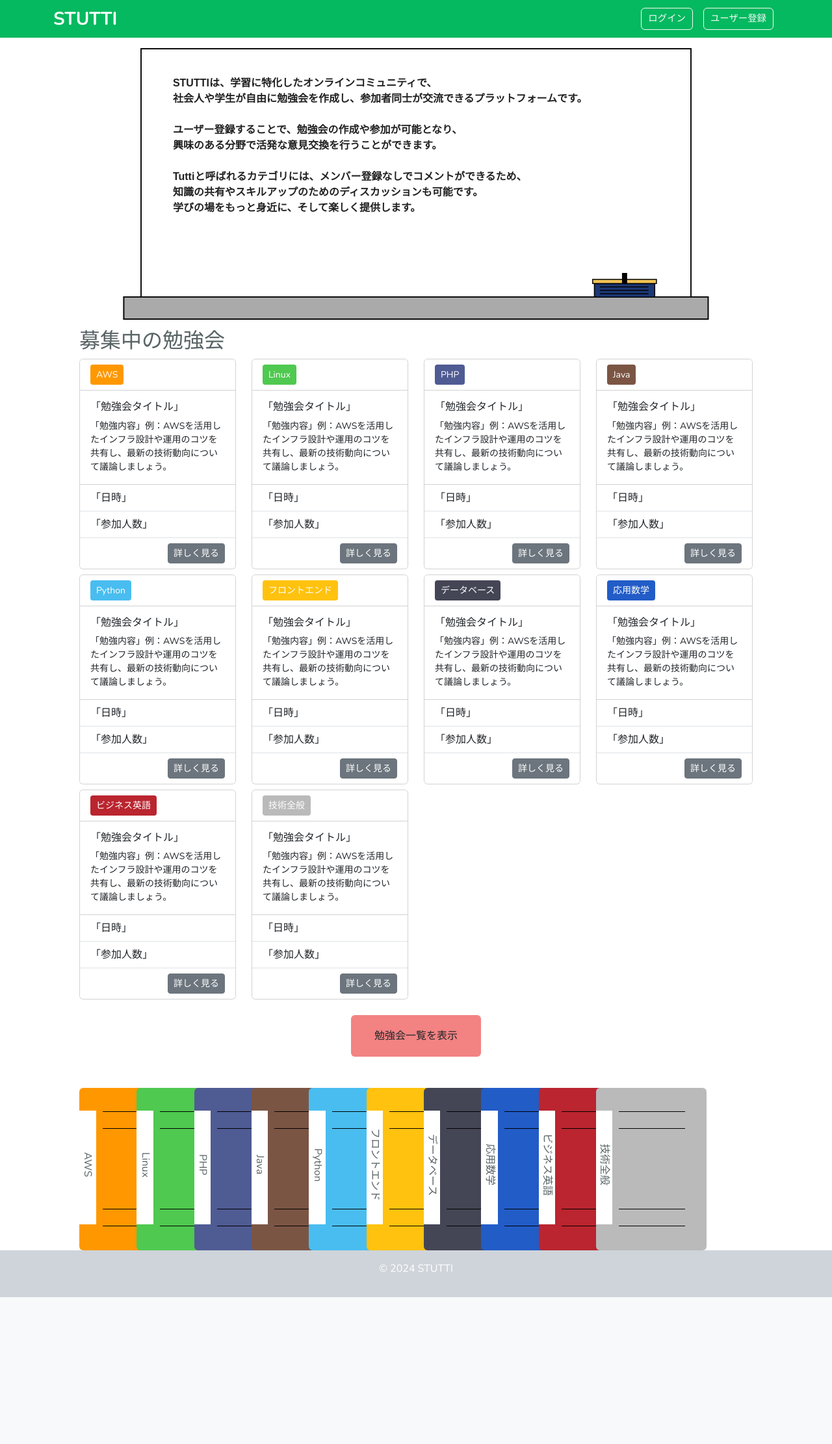
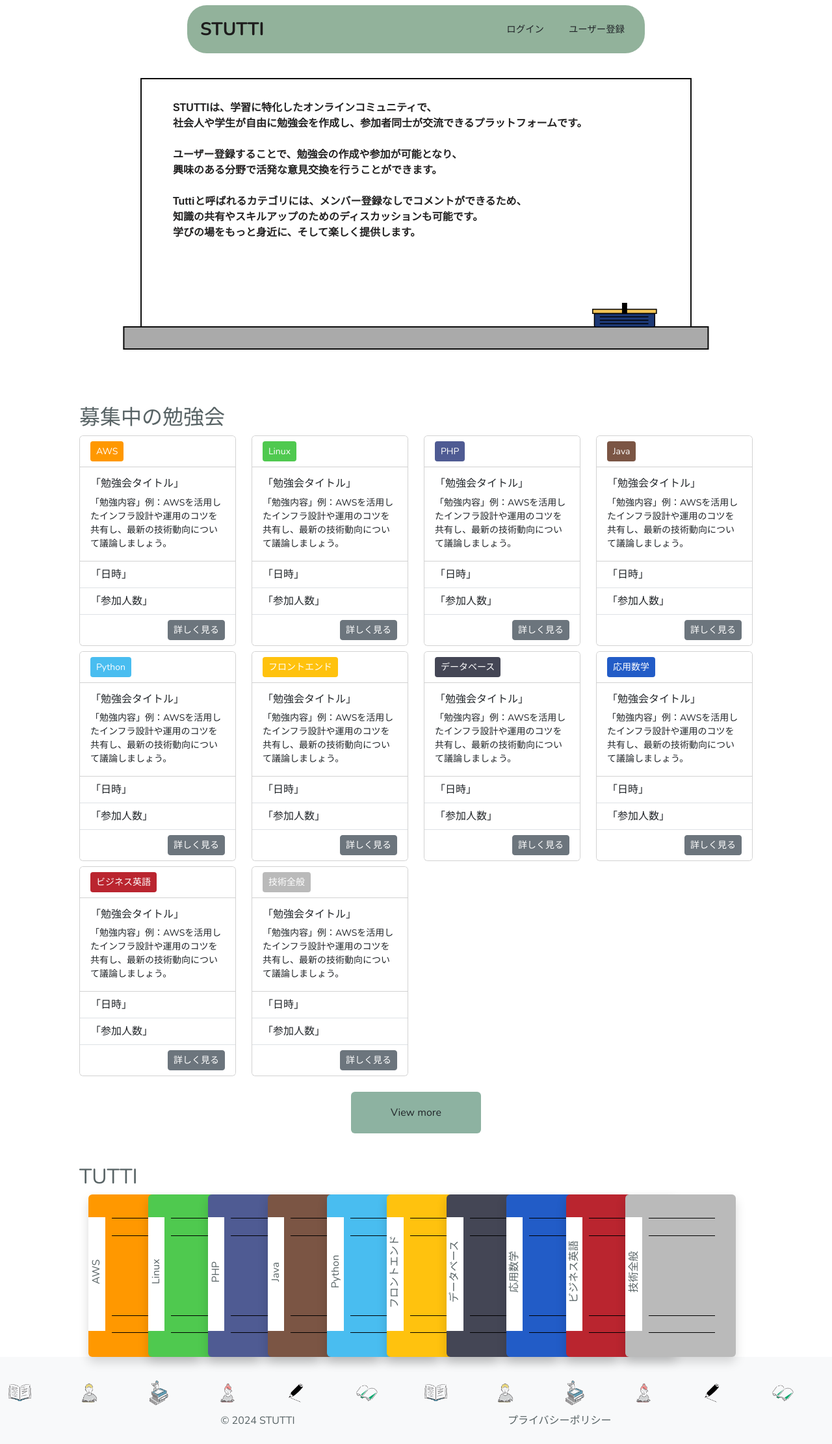
Before and after one commit to kousaka6A06/stutti, a PHP site: page /stutti/index.php in a window 1280 px wide. Shown: the whole page at 65% size. Before the commit the page ends 1996 px from the top, so only its background shows below. Run offline with PHP 8.4, Linux system fonts and the light colour scheme; some libraries are stand-ins or nearby versions; some web fonts are replaced.

Commit message:
topページ

```diff
--- a/css/style.css
+++ b/css/style.css
@@ -1,9 +1,11 @@
 /*//////// グローバルなスタイル ////////*/
 body {
     font-family: 'Nunito', sans-serif;
-    background-color: #fff;
     color: #586365;
-    padding-top: 58px;
+    padding-top: 60px;
+    margin: 0;
+    padding: 0;
+
 }
 
 h3 {
@@ -13,7 +15,30 @@ h3 {
 p {
     font-size: 16px;
 }
+
 /* ボタン */
+/* //////ヘッダーボタン///// */
+.h-btm {
+    position: relative;
+}
+
+.h-btm::after {
+    position: absolute;
+    left: 0;
+    content: '';
+    width: 100%;
+    height: 2px;
+    background: #6b8375;
+    bottom: -10px;
+    transform: scale(0, 1);
+    transition: transform 0.5s;
+    transform-origin: center top;
+}
+
+.h-btm:hover::after {
+    transform: scale(1, 1)
+}
+/* //////view moreボタン///// */
 .view-more-btn {
     display: inline-block;
     width: 200px;
@@ -21,7 +46,7 @@ p {
     text-decoration: none;
     line-height: 50px;
     outline: none;
-    background-color: #f38282;
+    background-color: #8db2a1;
     position: relative;
     z-index: 1;
     overflow: hidden;
@@ -37,7 +62,7 @@ p {
     content: '';
     width: 135%;
     height: 100%;
-    background-color: #aca398;
+    background-color: #c4d9ca;
     position: absolute;
     top: 0;
     left: 0;
@@ -49,31 +74,38 @@ p {
 
 /*//////// ヘッダー ////////*/
 .header {
+    margin: 0;
     padding: 0;
     position: fixed;
-    top: 0;
-    left: 0;
-    width: 100%;
+    top: 1%;
+    left: 50%; /* 横方向で50%に配置 */
+    width: 55%;
     z-index: 1000;
-    background-color: #04b95f; /* ヘッダーの背景色 */
+    background-color: #92b29b;
+    transform: translateX(-50%); /* 自身の幅の50%分、左に移動させて中央に配置 */
+}
+
+.rounded-header {
+    border-radius: 30px;  /* 丸みの半径を指定 */
+    overflow: hidden;     /* 丸い角をきれいに保つために必要 */
 }
 
 .header .navbar-brand {
-    color: #ffffff;
+    color: #1d1c1c;
     font-size: 1.75rem;
     font-weight: bold;
-    padding: 0;
+    padding: 0.5rem;
 }
 
 .header .btn {
     font-size: 0.9rem; /* ボタンのフォントサイズ調整 */
-    padding: 5px 10px; /* ボタンのパディング調整 */
+    padding: 0px 10px; /* ボタンのパディング調整 */
 }
 
 /*//////// メイン ////////*/
 /* ホワイトボード */
 .board_3YD0c {
-    margin: 1em auto;
+    margin: 7.5em auto;
     position: relative;
     width: 95%
 }
@@ -146,14 +178,20 @@ p {
 
 
 /*/////// Tuttiカードのスタイル ///////*/
+.tutti-row {
+    max-width: 90%;
+}
+
 .tutti-card {
-    transition: transform 0.5s ease; /* アニメーションの設定 */
     width: 170px;
     border: none;
+    transition: transform 0.5s ease;
+    /* transform: rotate(70deg); */
 }
 
 .tutti-card:hover {
-    transform: translateY(-40%); /* 1.05倍に拡大 */
+    /* transform: rotate(70deg) translateX(-50%) translateY(-20%); */
+    transform: translateY(-20%);
 }
 
 .husen {
@@ -202,13 +240,14 @@ p {
 
 
 .vertical-text {
-    -ms-writing-mode: tb-rl;
-    writing-mode: vertical-rl;
+    -ms-writing-mode: tb-rl; /* IE用 */
+    writing-mode: vertical-rl; /* 左から右の縦書き */
     text-orientation: sideways;
+    transform: rotate(180deg); /* 上下反転 */
 }
 
 .tilt-card {
-    transform: rotate(5deg); /* 初期の傾き */
+    transform: rotate(7deg); /* 初期の傾き */
     transform-origin: bottom right; /* 右下を軸にする */
     transition: transform 0.3s; /* アニメーションのトランジション */
 }
@@ -220,6 +259,7 @@ p {
 
 .tutti-card2 {
     transition: transform 0.5s ease;
+    transform-origin:bottom;
 }
 
 .tutti-card2:hover {
@@ -295,23 +335,8 @@ p {
 }
 
 /*//////// フッターのスタイル ////////*/
-.footer {
-    background-color: #586365;
-    color: #fff;
-}
 
-.footer a {
-    color: #ffc042;
-    text-decoration: none;
-}
 
-.footer a:hover {
-    color: #fff;
-}
-
-.social-icons i {
-    font-size: 1.5rem;
-}
 
 /*//////// メディアクエリ ////////*/
 /* さらに小さな画面（モバイルやスマートフォン）に対応 */
--- a/view/template.php
+++ b/view/template.php
@@ -1,3 +1,15 @@
+<?php
+$images = [
+    "footer1.png",
+    "footer3.png",
+    "footer2.png",
+    "footer4.png",
+    "footer5.png",
+    "footer7.png"
+];
+?>
+
+
 <!DOCTYPE html>
 <html lang="ja">
 
@@ -18,35 +30,30 @@
 
 <body class="d-flex flex-column min-vh-100">
     <!-- ヘッダー -->
-    <header class="header">
-        <nav class="navbar navbar-expand-lg navbar-light">
+    <header class="header rounded-header">
+        <nav class="navbar navbar-expand-sm">
             <div class="container">
-                <a class="navbar-brand header-logo" href="index.php">
+                <a class="navbar-brand" href="index.php">
                     STUTTI
                 </a>
-                <button class="navbar-toggler collapsed" type="button" data-toggle="collapse"
-                    data-target="#navbarSupportedContent" aria-controls="navbarSupportedContent" aria-expanded="false"
-                    aria-label="Toggle navigation">
-                    <span class="navbar-toggler-icon"></span>
-                </button>
                 <div class="collapse navbar-collapse" id="navbarNav">
-                    <ul class="navbar-nav ms-auto"> <!-- ml-auto → ms-auto -->
+                    <ul class="navbar-nav ms-auto">
                         <?php if (isset($_SESSION['userId'])): ?>
                             <li class="nav-item">
-                                <a class="btn btn-outline-light mx-2" href="groupEdit.php">勉強会を作る</a>
+                                <a class="btn mx-2 h-btm" href="groupEdit.php">勉強会を作る</a>
                             </li>
                             <li class="nav-item">
-                                <a class="btn btn-outline-light mx-2" href="mypage.php">マイページ</a>
+                                <a class="btn mx-2 h-btm" href="mypage.php">マイページ</a>
                             </li>
                             <li class="nav-item">
-                                <a class="btn btn-outline-light mx-2" href="logout.php">ログアウト</a>
+                                <a class="btn mx-2 h-btm" href="logout.php">ログアウト</a>
                             </li>
                         <?php else: ?>
                             <li class="nav-item">
-                                <a class="btn btn-outline-light mx-2" href="login.php">ログイン</a>
+                                <a class="btn mx-2 h-btm" href="login.php">ログイン</a>
                             </li>
                             <li class="nav-item">
-                                <a class="btn btn-outline-light mx-2" href="userRegister.php">ユーザー登録</a>
+                                <a class="btn mx-2 h-btm" href="userRegister.php">ユーザー登録</a>
                             </li>
                         <?php endif ?>
                     </ul>
@@ -67,8 +74,27 @@
     </main>
 
     <!-- フッター -->
-    <footer class="bg-dark-subtle text-white text-center py-3 mt-auto">
-        <p>&copy; 2024 STUTTI</p>
+    <footer class="bg-light py-4">
+        <div class="container-fluid">
+            <div class="row justify-content-center">
+                <?php
+                // 配列を2回繰り返して12個の画像を表示
+                for ($i = 0; $i < 2; $i++):
+                    foreach ($images as $image): ?>
+                        <div class="col-1 p-2">
+                            <img src="img/<?= $image ?>" alt="<?= $image ?>" class="img-fluid w-50">
+                        </div>
+                    <?php endforeach;
+                endfor; ?>
+            </div>
+            <!-- pタグを中央に配置 -->
+            <div class="row">
+                <div class="col-12 d-flex justify-content-evenly">
+                    <p class="mb-0">&copy; 2024 STUTTI</p>
+                    <p class="mb-0">プライバシーポリシー</p>
+                </div>
+            </div>
+        </div>
     </footer>
 
     <!-- Bootstrap Bundle with Popper.js -->
--- a/view/v_index.php
+++ b/view/v_index.php
@@ -15,11 +15,7 @@
 <div class="container">
     <div class="board_3YD0c">
         <div class="board_inner">
-            <dl class="board_list">
-                <div class="boardnews__16lGr">
-                    <dd class="boardnews__content__2LTeJ">
             <section>
-                            <h3 class="boardnews__title__1S5_A"></h3>
                 <p>
                     STUTTIは、学習に特化したオンラインコミュニティで、<br>
                     社会人や学生が自由に勉強会を作成し、参加者同士が交流できるプラットフォームです。<br><br>
@@ -30,26 +26,9 @@
                     学びの場をもっと身近に、そして楽しく提供します。
                 </p>
             </section>
-                    </dd>
-                </div>
-            </dl>
         </div>
     </div>
 </div>
-<!--
-<div class="container mt-4">
-    <div class="d-flex justify-content-center align-items-center position-relative">
-        <p class="text-overlay">
-            STUTTIは、学習に特化したオンラインコミュニティで、<br>
-            社会人や学生が自由に勉強会を作成し、参加者同士が交流できるプラットフォームです。<br><br>
-            ユーザー登録することで、勉強会の作成や参加が可能となり、<br>
-            興味のある分野で活発な意見交換を行うことができます。<br><br>
-            Tuttiと呼ばれるカテゴリには、メンバー登録なしでコメントができるため、<br>
-            知識の共有やスキルアップのためのディスカッションも可能です。<br>
-            学びの場をもっと身近に、そして楽しく提供します。
-        </p>
-    </div>
-</div> -->
 
 <!-- 募集中勉強会 -->
 <div class="container-md mt-5">
@@ -86,21 +65,19 @@
             <?php } ?>
         </div>
         <div class="text-center mt-3">
-            <a href="groupList.php" class="btn view-more-btn"><span>勉強会一覧を表示</span></a>
+            <a href="groupList.php" class="btn view-more-btn"><span>View more</span></a>
         </div>
     </section>
 </div>
 
 <!-- tutti広場 -->
 <div class="container-md mt-5">
-    <div class="row">
-        <!-- <div class="col-1">
-            <p>TUTTI</p>
-        </div> -->
+    <h2>TUTTI</h2>
+    <div class="row d-flex justify-content-evenly tutti-row">
         <?php foreach ($cards as $card): ?>
             <div class="col-1">
                 <a href="tutti.php?tid=<?= $card['id']; ?>" style="text-decoration: none;">
-                    <div class="card tutti-card p-0"
+                    <div class="card tutti-card p-0 shadow"
                         style="height: 250px; background-color: <?= $card['color']; ?>; color: #586365; flex-direction: row;">
                         <div class="husen">
                             <h3 class="card-title vertical-text"><?= $card['title']; ?></h3>
```
Also changed, not shown: img/footer1.png (added), img/footer2.png (added), img/footer3.png (added), img/footer4.png (added), img/footer5.png (added), img/footer6.png (added), img/footer7.png (added). Lines whose indentation alone changed are shown as unchanged.
